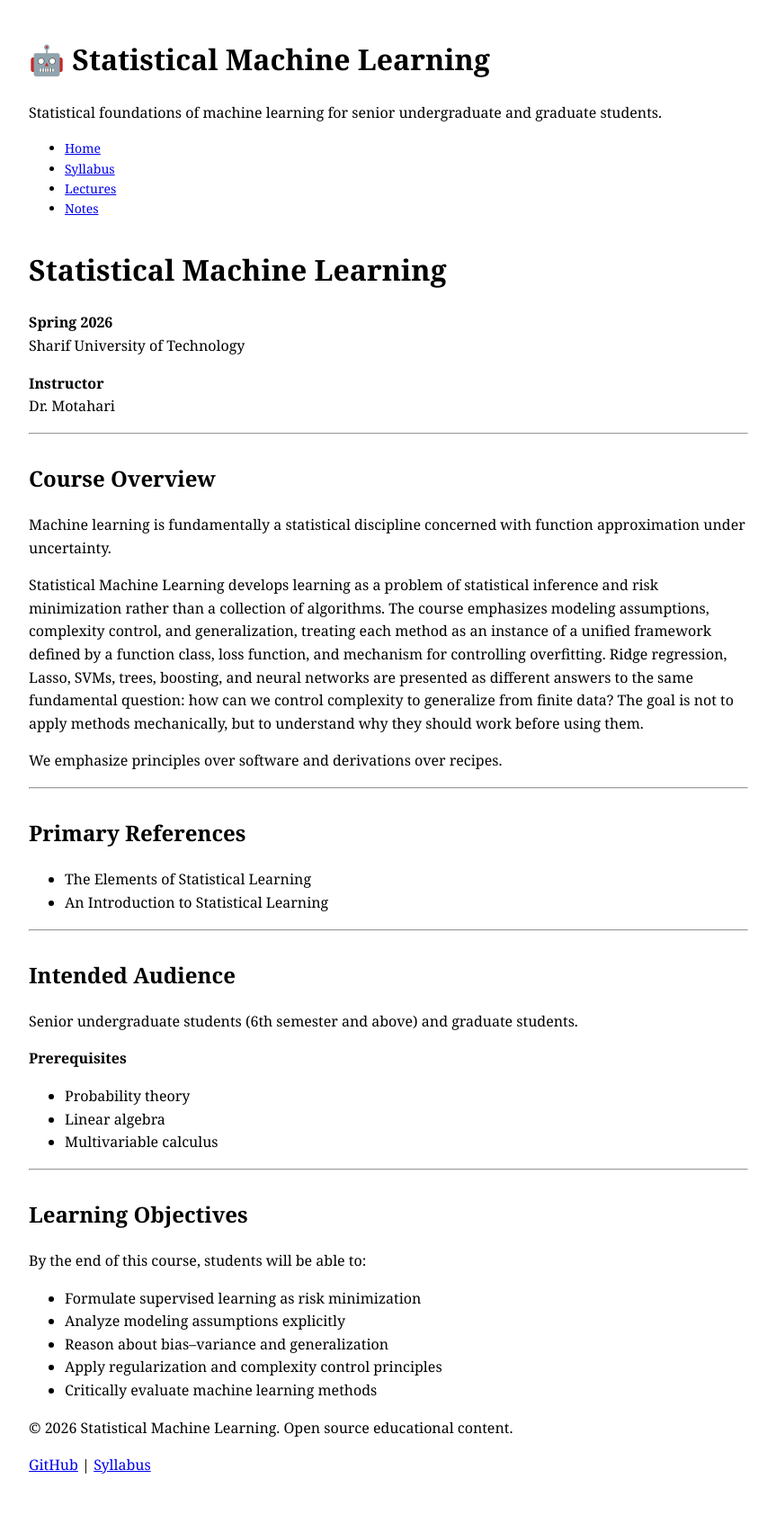
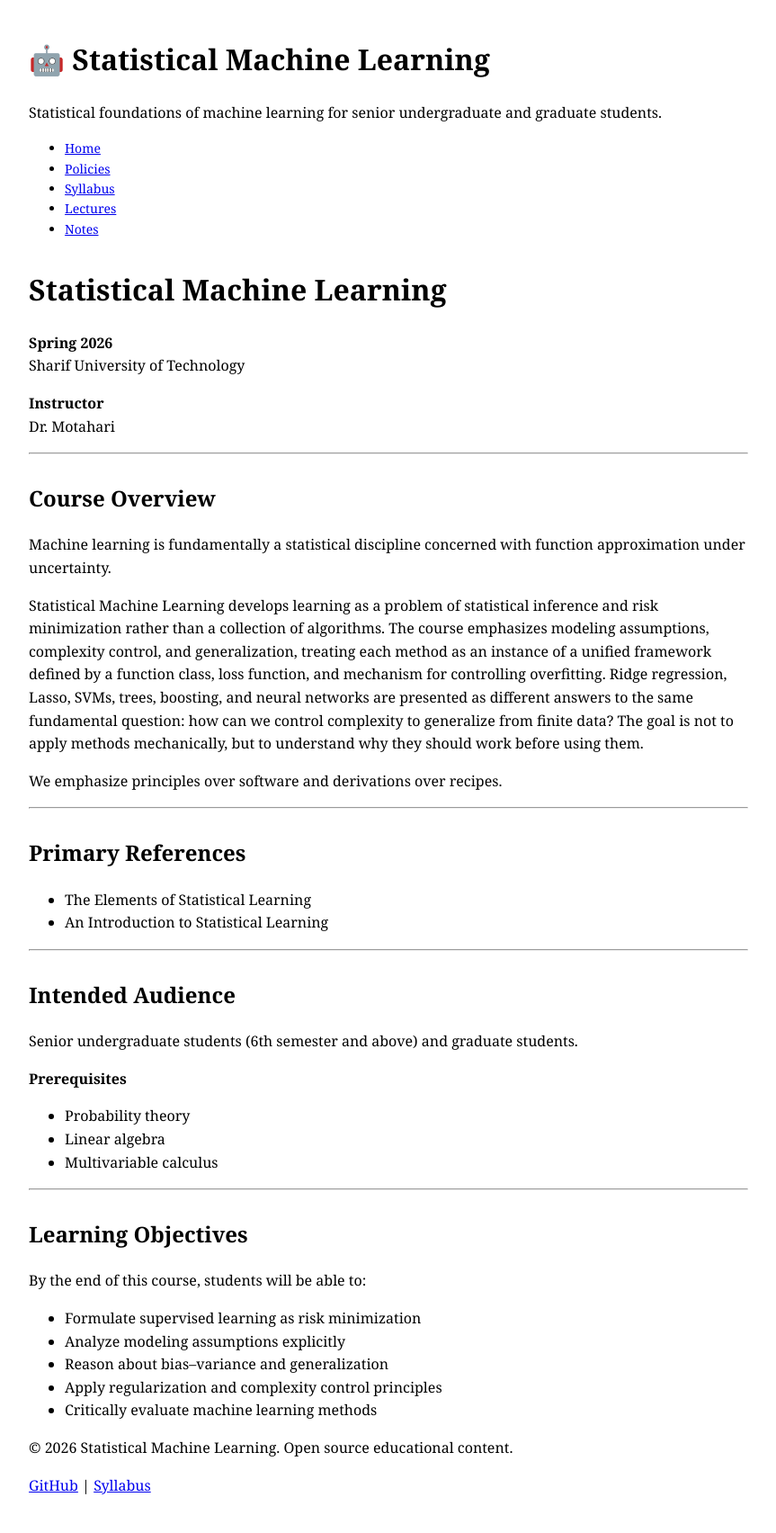
Before and after one commit to MahdiShadrooy/pilot-webpage, a Jekyll site: the page built from index.md, in a window 1280 px wide. Shown: the whole page at 90% size, without its empty margins (208-1071 px from the left). Built offline with Jekyll 4.4.1, drawn with Linux system fonts in a browser that asks for light colours; before the commit the page ends 1682 px from its top, so only the background shows below that.

Commit message:
Add 'Policies' link to navigation menu

```diff
--- a/_layouts/default.html
+++ b/_layouts/default.html
@@ -20,6 +20,7 @@
         <div class="container">
             <ul>
                 <li><a href="{{ '/' | relative_url }}" {% if page.url == '/' %}class="active"{% endif %}>Home</a></li>
+                <li><a href="{{ '/policies' | relative_url }}" {% if page.url == '/policies.html' or page.url == '/policies/' %}class="active"{% endif %}>Policies</a></li>
                 <li><a href="{{ '/syllabus' | relative_url }}" {% if page.url == '/syllabus.html' or page.url == '/syllabus/' %}class="active"{% endif %}>Syllabus</a></li>
                 <li><a href="{{ '/lectures' | relative_url }}" {% if page.url == '/lectures.html' or page.url == '/lectures/' %}class="active"{% endif %}>Lectures</a></li>
                 <li><a href="{{ '/notes' | relative_url }}" {% if page.url == '/notes.html' or page.url == '/notes/' %}class="active"{% endif %}>Notes</a></li>
```
